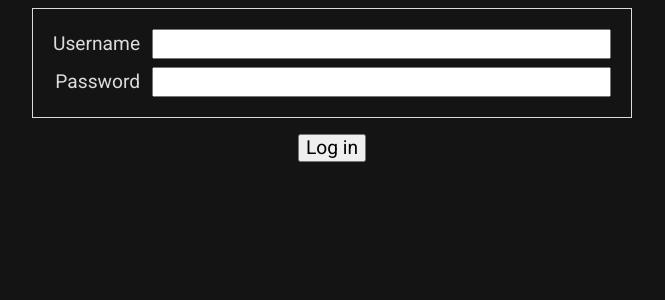
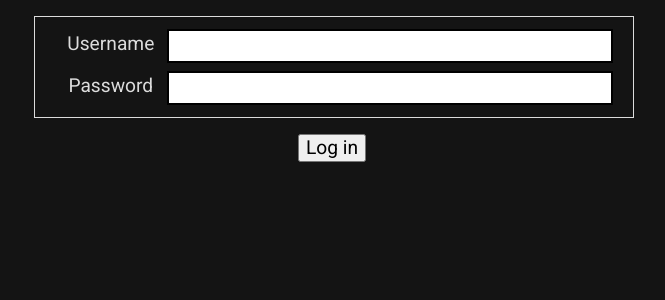
Before and after one commit to Doktor/gallery.doktortakes.photos, a Django app: page /login/ in a window 1280 px wide. Shown: the part 169-469 px from the top of the page, without its empty margins (308-973 px from the left). Run offline with Django 3.2, Linux system fonts and the light colour scheme; style sheets or scripts are compiled from the project's sources; parts of the project's set-up code (start-up, migrations or seed data) failed here and were passed over; some libraries are stand-ins or nearby versions.

Commit message:
Update form styles

```diff
--- a/static/styles/main-photos.scss
+++ b/static/styles/main-photos.scss
@@ -364,53 +364,65 @@ $logo: 2.4rem;
 }
 
 // forms
-form {
-  fieldset {
-    width: 100%;
-    display: table;
-    border: 0;
-    padding: 0;
+form .row {
+  $width: 20%;
 
-    // after border-spacing: 0 0 1 rem 0
-    margin: -0.5rem 0 0.5rem 0;
+  @include clearfix();
 
-    border-collapse: separate;
-    border-spacing: 0 0.5rem;
+  > label {
+    width: $width;
   }
 
-  .row {
-    display: table-row;
-  }
-
-  input, select {
-    width: 100%;
+  > .field-wrapper {
+    width: 100% - $width;
     float: right;
   }
 
-  label, .field-wrapper {
-    vertical-align: middle;
-  }
-
-  label {
-    display: table-cell;
-    text-align: right;
-    padding-right: 0.75rem;
-  }
-
-  .field-wrapper {
-    width: 100%;
-    display: table-cell;
-  }
-
-  input:not([type="file"]), select {
-    padding: 2px 5px;
-  }
-
-  select {
-    border: 0;
+  &:not(:last-child) {
+    margin-bottom: 0.5rem;
   }
 }
 
+fieldset {
+  width: 100%;
+  padding: 0;
+  border: 0;
+  margin-bottom: 1rem;
+}
+
+legend {
+  margin-bottom: 0.5rem;
+}
+
+input:not([type="radio"]), select, textarea {
+  width: 100%;
+  border: 2px solid black;
+
+  &:active, &:focus {
+    border-color: rgb(0, 120, 255);
+  }
+}
+
+input:not([type="file"]), select, textarea {
+  padding: 4px 8px;
+}
+
+textarea {
+  display: block;
+  height: 7rem;
+}
+
+input[type="radio"] + label {
+  text-align: right;
+  margin: 0 0.5rem 0 0.15rem;
+}
+
+label, .field-wrapper {
+  vertical-align: middle;
+}
+
+
+//
 #login, #new-album {
   max-width: 600px;
   margin: 0 auto;
```
